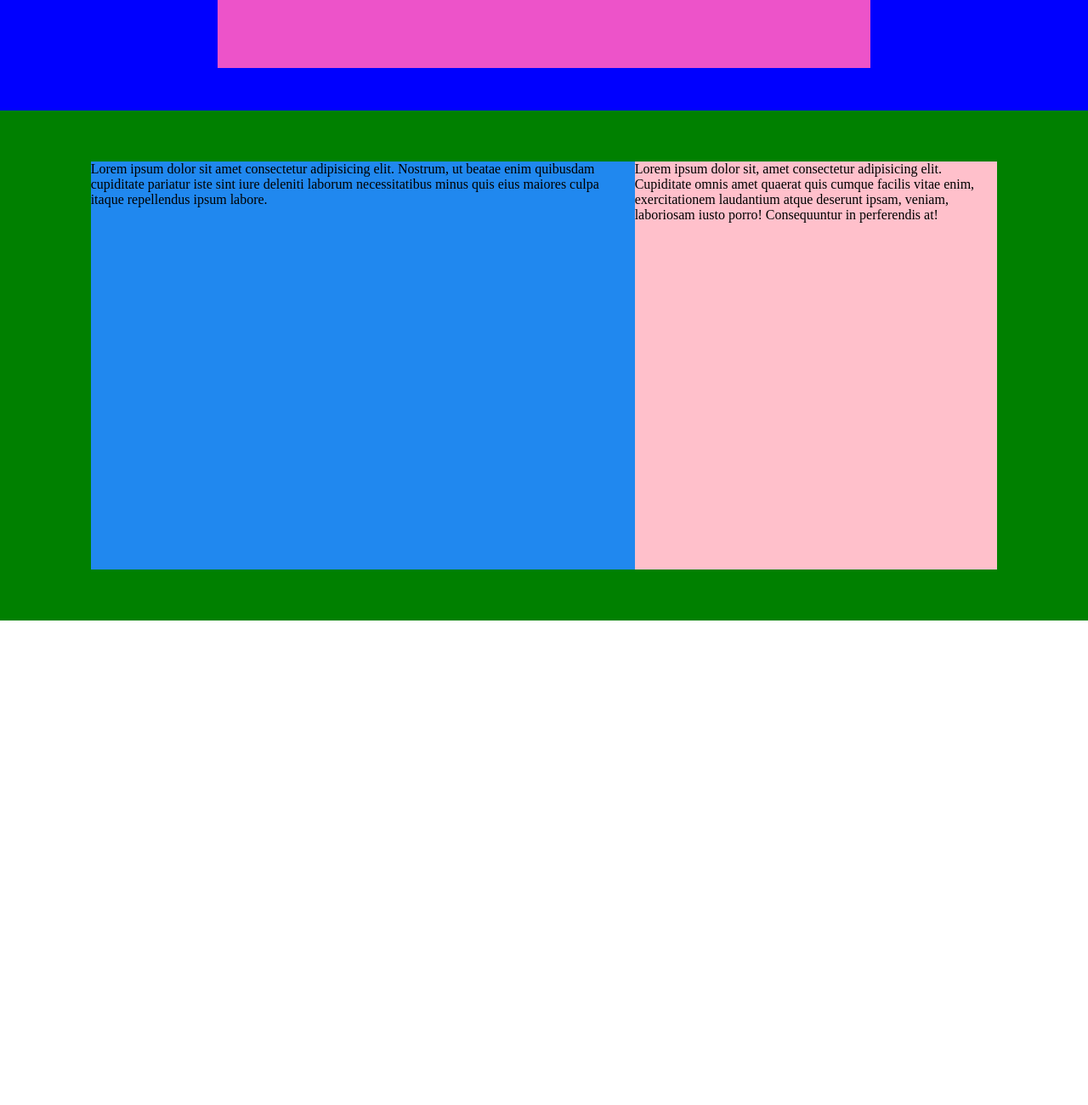
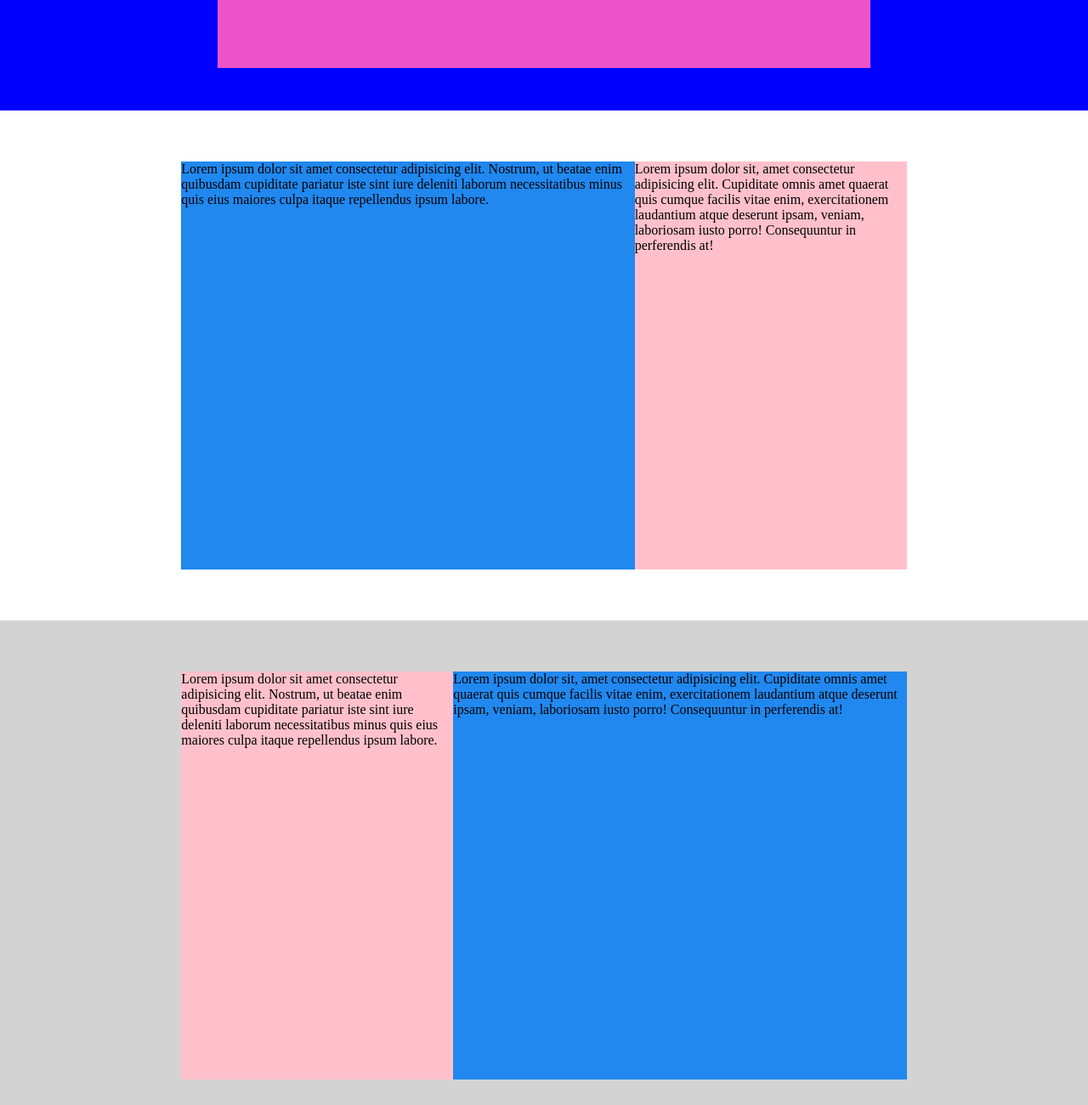
Before and after one commit to DeAngelisDev16/htmlcss-struttura-discord, a plain HTML site: page index.html in a window 1280 px wide. Shown: the part 420-1720 px from the top of the page at 85% size. Before the commit the page ends 1150 px from the top, so only its background shows below. Drawn offline with Linux system fonts and the light colour scheme.

Commit message:
background-white section commit

```diff
--- a/index.html
+++ b/index.html
@@ -27,11 +27,41 @@
 
         <section class="section-description">
             <div class="row">
-                <div class="col-6">
+                <div class="col-5">
                     Lorem ipsum dolor sit amet consectetur adipisicing elit. Nostrum, ut beatae enim quibusdam cupiditate pariatur iste sint iure deleniti laborum necessitatibus minus quis eius maiores culpa itaque repellendus ipsum labore.
 
                 </div>
-                <div class="col-4">
+                <div class="col-3">
+                    Lorem ipsum dolor sit, amet consectetur adipisicing elit. Cupiditate omnis amet quaerat quis cumque facilis vitae enim, exercitationem laudantium atque deserunt ipsam, veniam, laboriosam iusto porro! Consequuntur in perferendis at!
+
+                </div>
+
+            </div>
+
+        </section>
+
+        <section id="section-description-backgrey">
+            <div class="row">
+                <div class="col-3">
+                    Lorem ipsum dolor sit amet consectetur adipisicing elit. Nostrum, ut beatae enim quibusdam cupiditate pariatur iste sint iure deleniti laborum necessitatibus minus quis eius maiores culpa itaque repellendus ipsum labore.
+
+                </div>
+                <div class="col-5">
+                    Lorem ipsum dolor sit, amet consectetur adipisicing elit. Cupiditate omnis amet quaerat quis cumque facilis vitae enim, exercitationem laudantium atque deserunt ipsam, veniam, laboriosam iusto porro! Consequuntur in perferendis at!
+
+                </div>
+
+            </div>
+
+        </section>
+
+        <section class="section-description">
+            <div class="row">
+                <div class="col-5">
+                    Lorem ipsum dolor sit amet consectetur adipisicing elit. Nostrum, ut beatae enim quibusdam cupiditate pariatur iste sint iure deleniti laborum necessitatibus minus quis eius maiores culpa itaque repellendus ipsum labore.
+
+                </div>
+                <div class="col-3">
                     Lorem ipsum dolor sit, amet consectetur adipisicing elit. Cupiditate omnis amet quaerat quis cumque facilis vitae enim, exercitationem laudantium atque deserunt ipsam, veniam, laboriosam iusto porro! Consequuntur in perferendis at!
 
                 </div>
--- a/style.css
+++ b/style.css
@@ -35,10 +35,16 @@
 }
 
 .section-description{
-    background-color: green;
+    background-color: white;
     height: 600px;
     display: flex;
 
+}
+
+#section-description-backgrey{
+    background-color: lightgray;
+    height: 600px;
+    display: flex;
 }
 
 .row{
@@ -48,14 +54,15 @@
     width: 100%;
 }
 
-.col-6{
-    width: calc( (100% / 12) * 6);
+
+.col-5{
+    width: calc( (100% / 12) * 5);
     background-color: rgb(32, 136, 239);
     height: 80%;
 }
 
-.col-4{
-    width: calc( (100% / 12) * 4);
+.col-3{
+    width: calc( (100% / 12) * 3);
     background-color: pink;
     height: 80%;
 }
```
